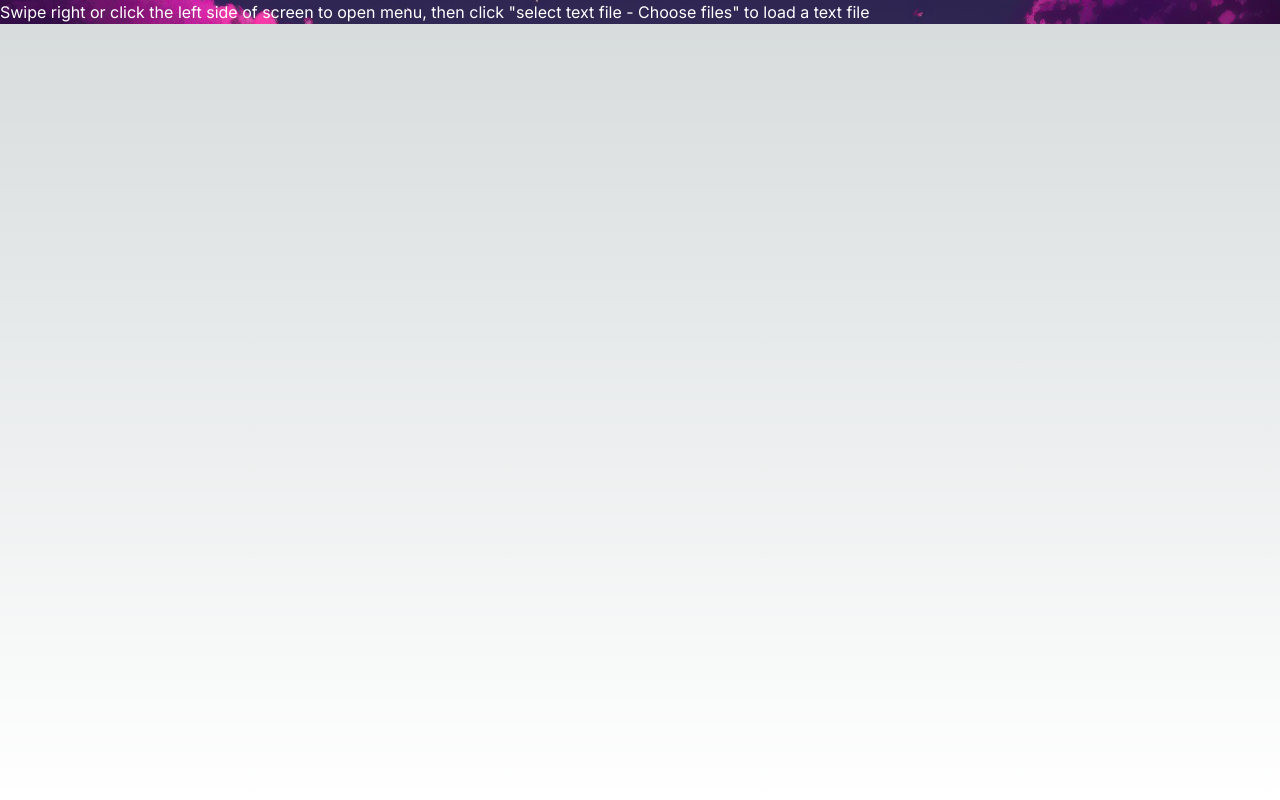
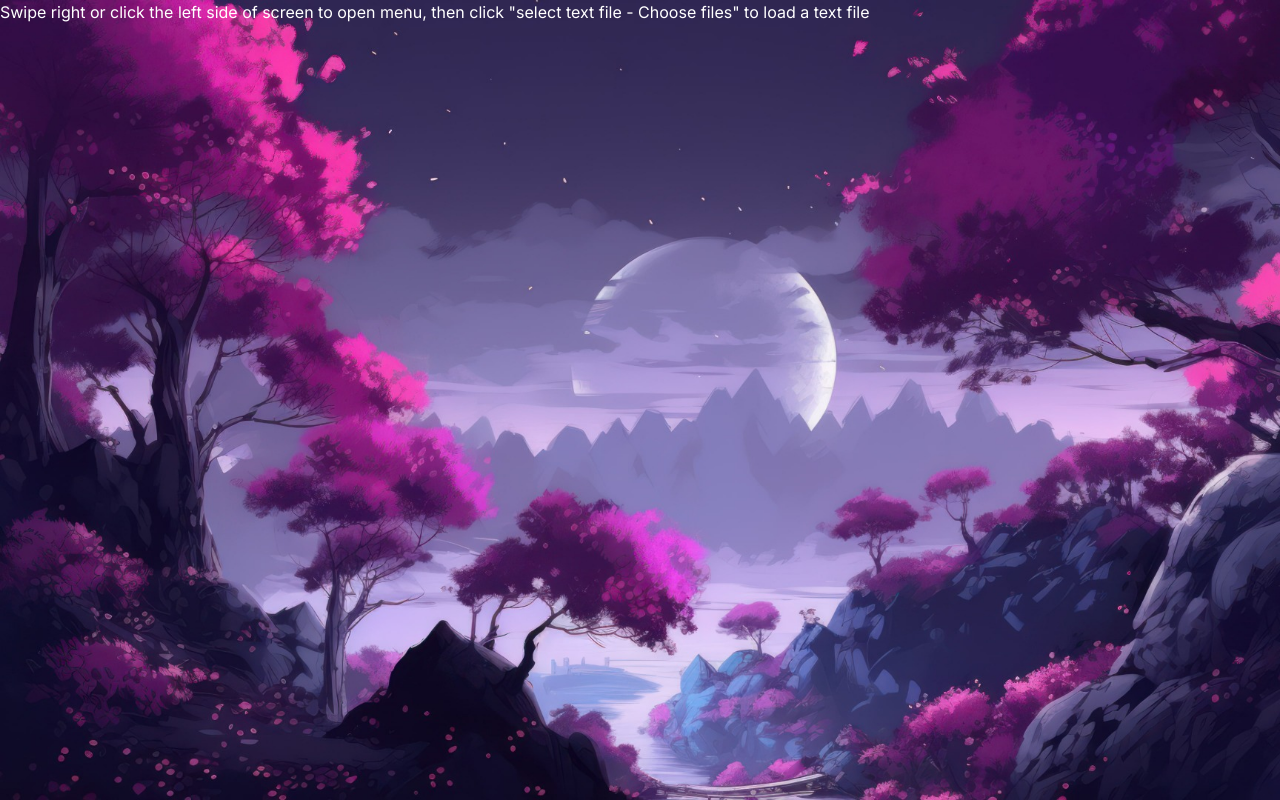
Before and after one commit to b-kucherepa/Wedjat-Reader, a Next.js app: page / in a window 1280 px wide. Built offline with nearby package versions, Linux system fonts and the light colour scheme.

Commit message:
fix: make render area background always at 100% height

```diff
--- a/src/app/globals.css
+++ b/src/app/globals.css
@@ -4,29 +4,21 @@
 
 :root {
   --foreground-rgb: 0, 0, 0;
-  --background-start-rgb: 214, 219, 220;
-  --background-end-rgb: 255, 255, 255;
+  --background-rgb: 255, 255, 255;
 }
 
 @media (prefers-color-scheme: dark) {
   :root {
     --foreground-rgb: 255, 255, 255;
-    --background-start-rgb: 0, 0, 0;
-    --background-end-rgb: 0, 0, 0;
+    --background-rgb: 0, 0, 0;
   }
 }
 
 body {
   color: rgb(var(--foreground-rgb));
-  background: linear-gradient(
-      to bottom,
-      transparent,
-      rgb(var(--background-end-rgb))
-    )
-    rgb(var(--background-start-rgb));
+  background-color: rgb(var(--background-rgb));
   size: 100%;
   background-size: cover;
-  background-attachment: fixed;
 }
 
 @layer utilities {
--- a/src/app/page.tsx
+++ b/src/app/page.tsx
@@ -121,7 +121,7 @@ export default function Main() {
   }, [slideshowValues, bgValues]);
 
   return (
-    <main id="mainText" className={`size-full	bg-cover`}>
+    <main id="mainText">
       <TextContext.Provider value={textContextHook}>
         <BgContext.Provider value={bgContextHook}>
           <SlideshowContext.Provider value={slideshowContextHook}>
--- a/src/app/renderArea.tsx
+++ b/src/app/renderArea.tsx
@@ -8,7 +8,7 @@ function RenderArea(props: any) {
   return (
     <div
       id="renderArea"
-      className="text whitespace-pre-wrap break-all	w-full z-8 top-0 left-0 bg-fixed"
+      className="text whitespace-pre-wrap break-all size-full min-h-screen z-5 top-0 left-0 bg-fixed"
       style={{
         backgroundImage: `url(${
           bgContext.values.bgImages[bgContext.values.imageIndex].file
@@ -20,7 +20,7 @@ function RenderArea(props: any) {
         fontSize: textContext.values.size,
       }}
     >
-      {textContext.values.text}
+      <div>{textContext.values.text}</div>
     </div>
   );
 }
```
